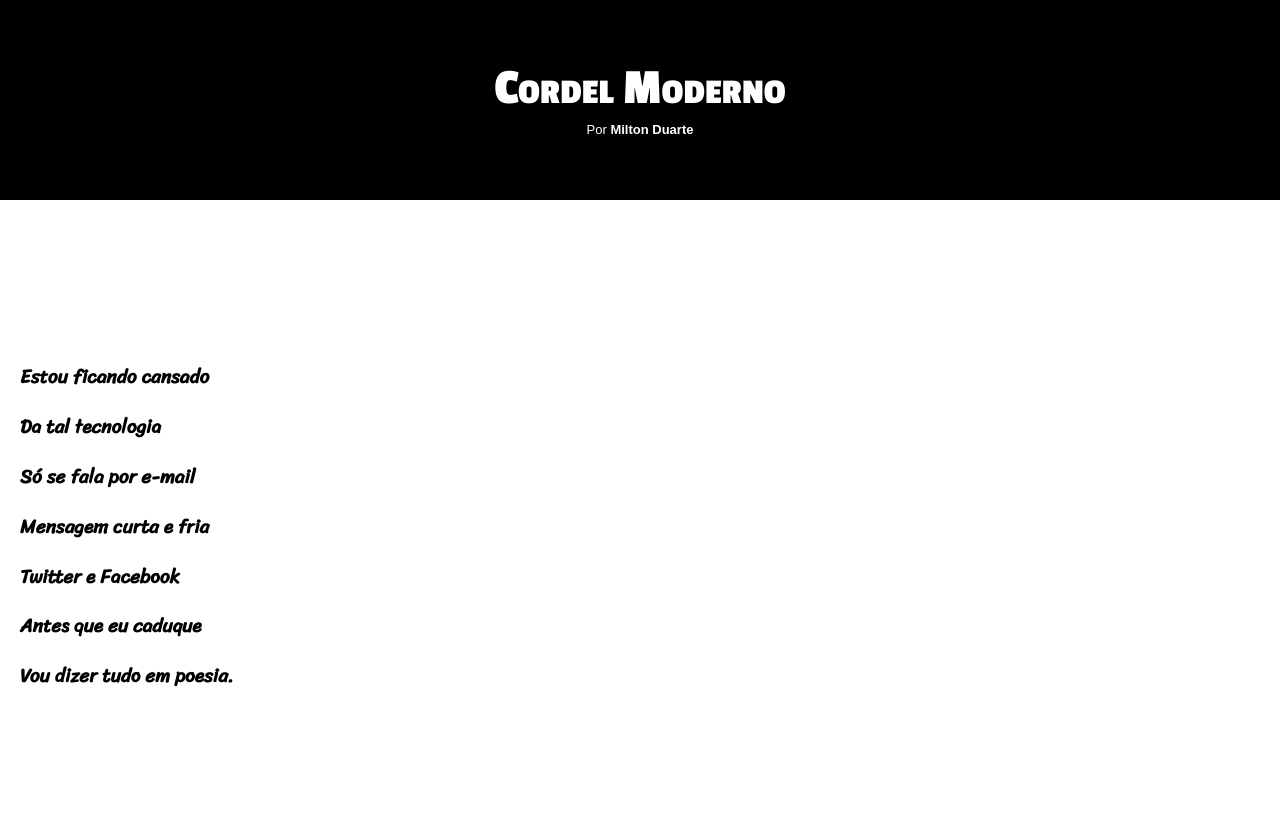
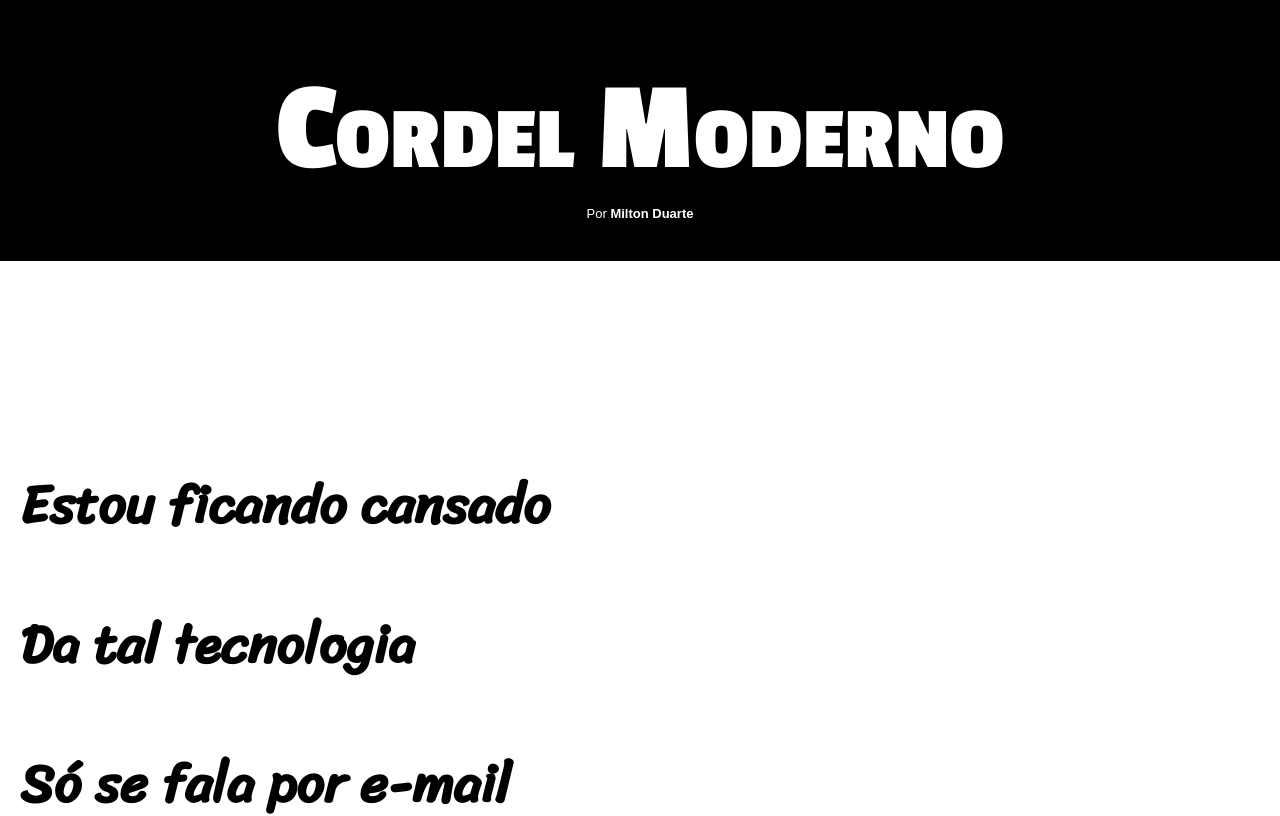
Before and after one commit to jadielalves/projeto-cordel, a plain HTML site: page index.html in a window 1280 px wide. Shown: the top 816 px of the page. Drawn offline with Linux system fonts and the light colour scheme.

Commit message:
desafio 12 finalizado

```diff
--- a/style.css
+++ b/style.css
@@ -36,12 +36,11 @@ header h1{
     padding: 20px;
     padding-bottom: 5px;
 
-    min-width: 320px;
-    max-height: 150px;
+    font-size: 10vw;
 
     font-family: var(--fonte2);
     font-weight: 700;
-    font-size: 3.2em;
+
     font-variant: small-caps;
 
     text-align: center;
@@ -68,6 +67,8 @@ main{
 }
 
 main article{
+    font-size: 3.5vw;
+
     padding-top: 10vh;
     padding-bottom: 10vh;
     margin: 60px 0px ;
@@ -106,6 +107,7 @@ main article{
 
 
 main p{
+
     font-size: 1.2em;
     font-weight: 700;
     line-height: 1.3;
```
